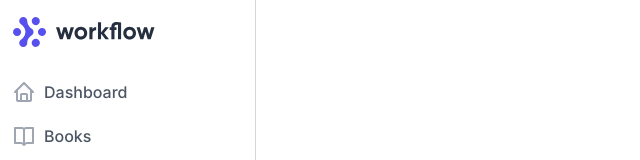
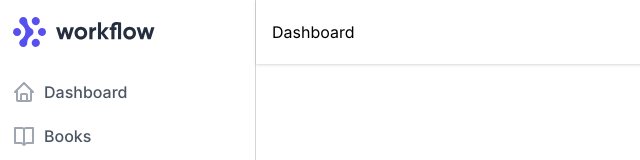
Before and after one commit to abeidahmed/book-review-app, a React (Create React App) app in the folder client/: page /admin in a window 1280 px wide. Shown: the top 160 px of the page, without its empty margins (0-640 px from the left). Built offline with nearby package versions, Linux system fonts and the light colour scheme.

Commit message:
Add header

```diff
--- a/client/src/admin/routes/admin-route.js
+++ b/client/src/admin/routes/admin-route.js
@@ -2,13 +2,15 @@ import React from "react";
 import { Route, Switch } from "react-router-dom";
 import BookList from "admin/views/book/book-list";
 import Dashboard from "admin/views/dashboard";
+import Header from "admin/views/header";
 import Sidebar from "admin/views/sidebar";
 
 const AdminRoute = () => {
   return (
     <div className="flex">
       <Sidebar />
-      <div className="w-full">
+      <div className="w-full flex flex-col">
+        <Header />
         <Switch>
           <Route path="/admin/books" component={BookList} />
           <Route path="/admin/dashboard" component={Dashboard} />
```
